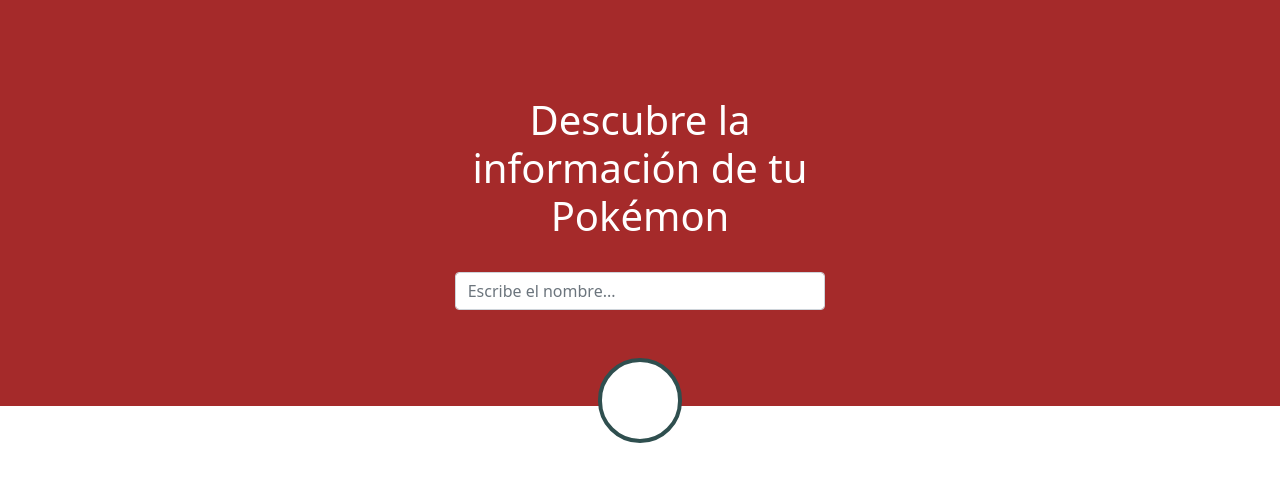
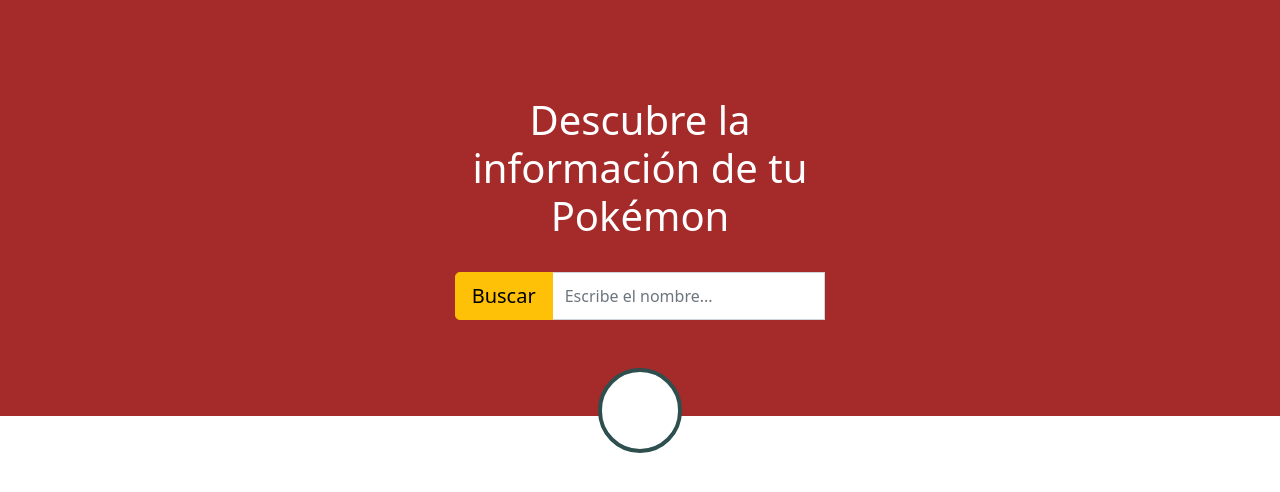
Before and after one commit to jzambranom3/yuko-pokedex, a Django app: page / in a window 1280 px wide. Shown: the top 492 px of the page. Run offline with Django 4.2, Linux system fonts and the light colour scheme; some libraries are stand-ins or nearby versions.

Commit message:
Corrección de diseño

```diff
--- a/ProjectPokemon/AppPokedex/templates/pokemon.html
+++ b/ProjectPokemon/AppPokedex/templates/pokemon.html
@@ -17,6 +17,10 @@
         <div class="col-lg-4 col-md-8 col-sm-8 py-5">
           <label for="nombrePokemon" class="form-label h1 text-center text-white"> Descubre la información de tu Pokémon </label>
           <br><br>
+          <div class="input-group">
+            <button type="button" class="btn btn-warning btn-lg" onclick="buscarPokemon()">
+              Buscar
+            </button>
             <input class="form-control" list="datalistOptions" id="nombrePokemon" placeholder="Escribe el nombre...">
             <datalist id="datalistOptions">
               <option value="Bulbasaur">
@@ -25,6 +29,7 @@
               <option value="Pikachu">
               <option value="Clefable">
             </datalist>
+          </div>
         </div>
       </div>
       <div class="row justify-content-center text-center">
@@ -120,7 +125,7 @@
             </div>
           </div>
         {%else%}
-          <div style="
+          <button onclick="buscarPokemon()" style="
             width: 20px;
             height: 20px;
             padding: 3%;
@@ -130,8 +135,7 @@
             border: solid 4px #2F4F4F;
             margin-right:auto;
             margin-top: -3rem;
-            position: absolute;">
-          </div>
+            position: absolute;"></button>
           {%if error %}
           <div class="row justify-content-center" style="margin-top: 5rem;">
             <div class="col-lg-6 col-xl-6 col-md-8 col-sm-12">
@@ -162,10 +166,16 @@
       campo.addEventListener('keyup', function(e) {
         var keycode = e.keyCode || e.which;
         if (keycode == 13) {
-          document.getElementById('nombrePokemon').disabled = true;
-          window.location.href = '/' + campo.value;
+          buscarPokemon();
         }
       });
+
+
+
+      function buscarPokemon() {
+        document.getElementById('nombrePokemon').disabled = true;
+        location.href = '/' + campo.value;
+      }
     </script>
 
   </body>
--- /dev/null
+++ b/vpokemon/pyvenv.cfg
@@ -0,0 +1,3 @@
+home = C:\Users\STALIN\AppData\Local\Programs\Python\Python310
+include-system-site-packages = false
+version = 3.10.1
```
Also changed, not shown: 13 other files. Lines whose indentation alone changed are shown as unchanged.
